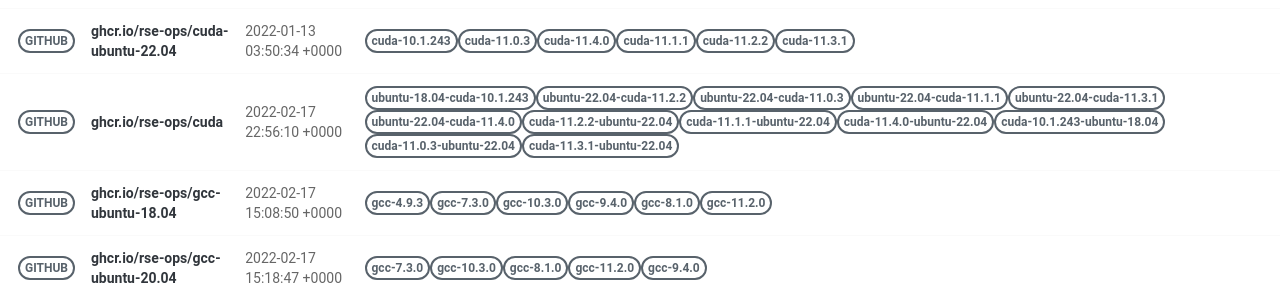
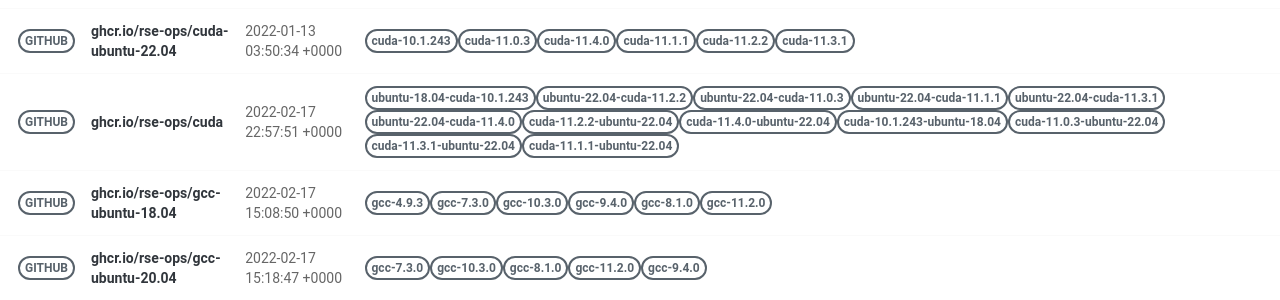
Before and after one commit to rse-ops/docker-images, a Jekyll site: the page built from pages/index.md, in a window 1280 px wide. Shown: the part 421-721 px from the top of the page. Built offline with Jekyll 4.4.1, drawn with Linux system fonts in a browser that asks for light colours; nearby versions of some CDN libraries.

Commit message:
Automated push to update library 2022-02-17

```diff
--- a/_library/ghcr.io-rse-ops-cuda.md
+++ b/_library/ghcr.io-rse-ops-cuda.md
@@ -1,7 +1,7 @@
 ---
 layout: container
 name: ghcr.io/rse-ops/cuda
-updated_at: 2022-02-17 22:56:10.473037
+updated_at: 2022-02-17 22:57:51.656322
 
 
 container_url: https://github.com/orgs/rse-ops/packages/container/package/cuda
```
Also changed, not shown: other parts of _library/ghcr.io-rse-ops-cuda.md (+3 -3 lines).
